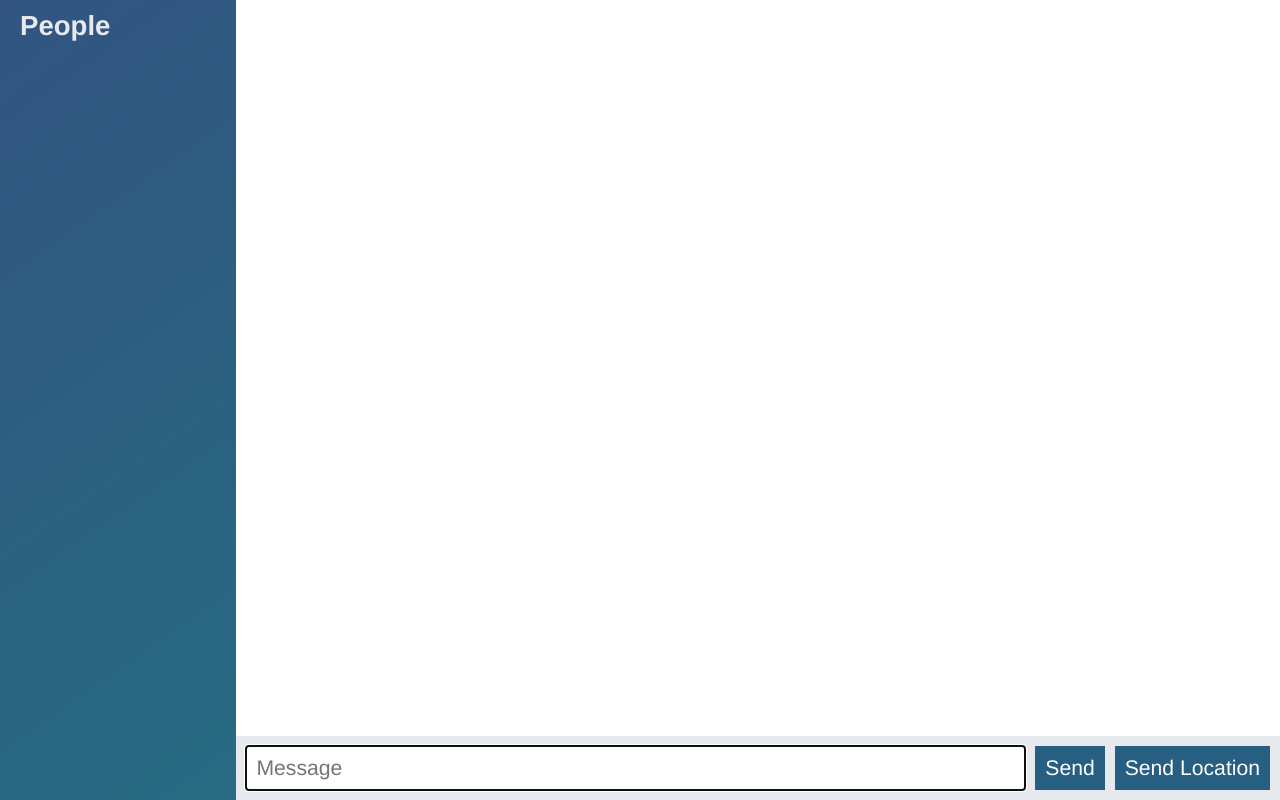
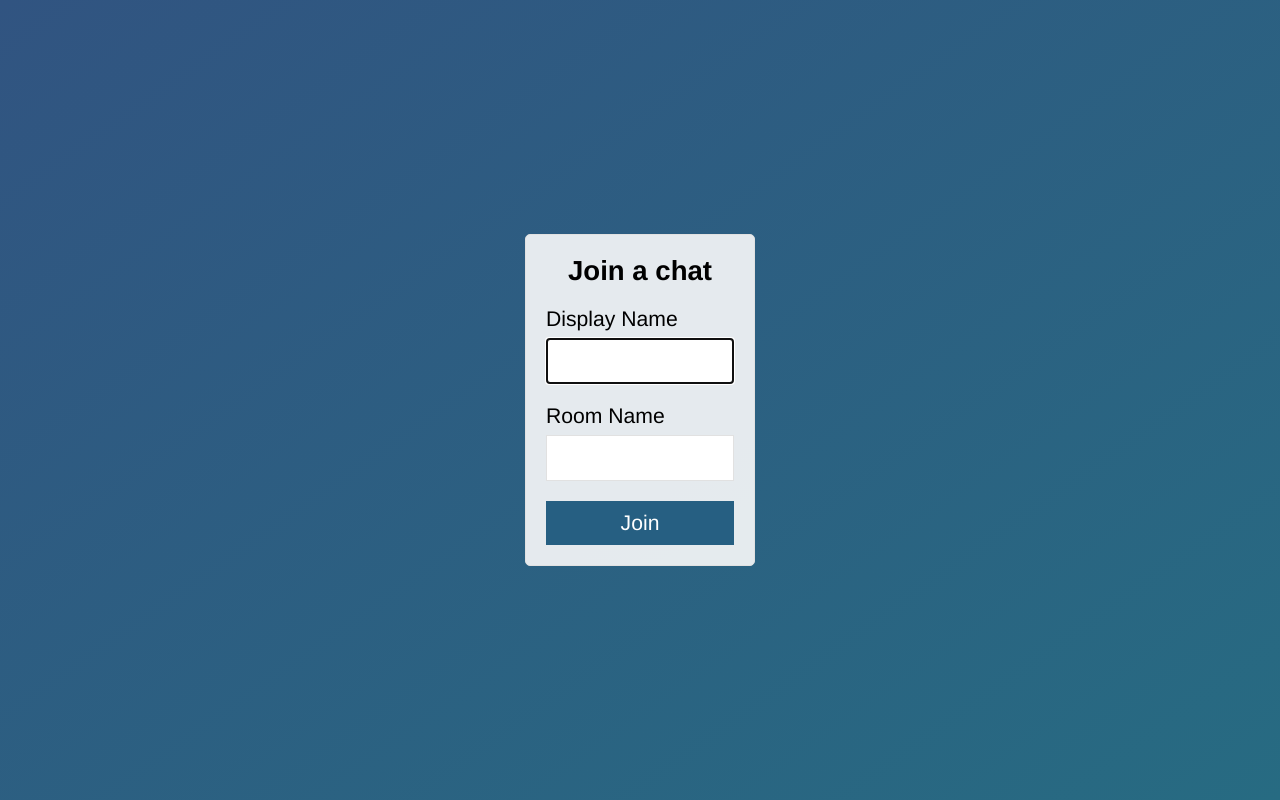
Before and after one commit to FinlayS/node-chat-app, a website: page public/index.html in a window 1280 px wide. Drawn offline with nearby package versions, Linux system fonts and the light colour scheme; no server answers.

Commit message:
S9 L121 - Add join page that submits to Chat.html

```diff
--- a/public/index.html
+++ b/public/index.html
@@ -1,65 +1,31 @@
 <!DOCTYPE html>
-
-<html>
-
+<html lang="en">
 <head>
-    <meta charset="utf-8">
+    <meta charset="UTF-8">
+    <title>Join | ChatApp</title>
+    <meta name="viewport" content="width=device-width, initial-scale=1, user-scalable=no">
     <link rel="stylesheet" href="/css/styles.css">
 </head>
 
-<body class="chat">
-
-    <div class="chat__sidebar">
-        <h3>People</h3>
-        <div id="users"></div>
+<body class="centered-form">
+    <div class="centered-form__form">
+        <form action="/chat.html">
+        <div class="form-field">
+            <h3>Join a chat</h3>
+        </div>
+        <div class="form-field">
+            <label>Display Name</label>
+            <input type="text" name="name" autofocus/>
+        </div>
+        <div class="form-field">
+            <label>Room Name</label>
+            <input type="text" name="room" />
+        </div>
+        <div class="form-field">
+            <button>Join</button>
+        </div>
+        </form>
     </div>
 
-    <div class="chat__main">
-        <ol id="messages" class="chat__messages"></ol>
-
-        <div class="chat__footer">
-            <form id="message-form">
-                <input name="message" type="text" placeholder="Message" autofocus autocomplete="off"/>
-                <button>Send</button>
-            </form>
-            <button id="send-location">Send Location</button>
-        </div>
-    </div>
-
-    <script id="location-message-template" type="text/template">
-        <li class="message">
-            <div class="message__title">
-                <h4>{{from}}</h4>
-                <span>{{createdAt}}</span>
-            </div>
-            <div class="message__body">
-                <p>
-                    <a href="{{url}}" target="_blank">My current location</a>
-                </p>
-            </div>
-
-        </li>
-    </script>
-
-    <script id="message-template" type="text/template">
-        <li class="message">
-            <div class="message__title">
-                <h4>{{from}}</h4>
-                <span>{{createdAt}}</span>
-            </div>
-            <div class="message__body">
-                <p>{{text}}</p>
-            </div>
-
-        </li>
-    </script>
-
-    <script src="/socket.io/socket.io.js"></script>
-    <script src="/js/libs/jquery-3.3.1.min.js"></script>
-    <script src="/js/libs/moment.js"></script>
-    <script src="/js/libs/mustache.js"></script>
-    <script src="/js/index.js"></script>
 </body>
-
-
 </html>
```
Also changed, not shown: public/chat.html (added, +67 -0 lines), public/js/chat.js (renamed from public/js/index.js).
